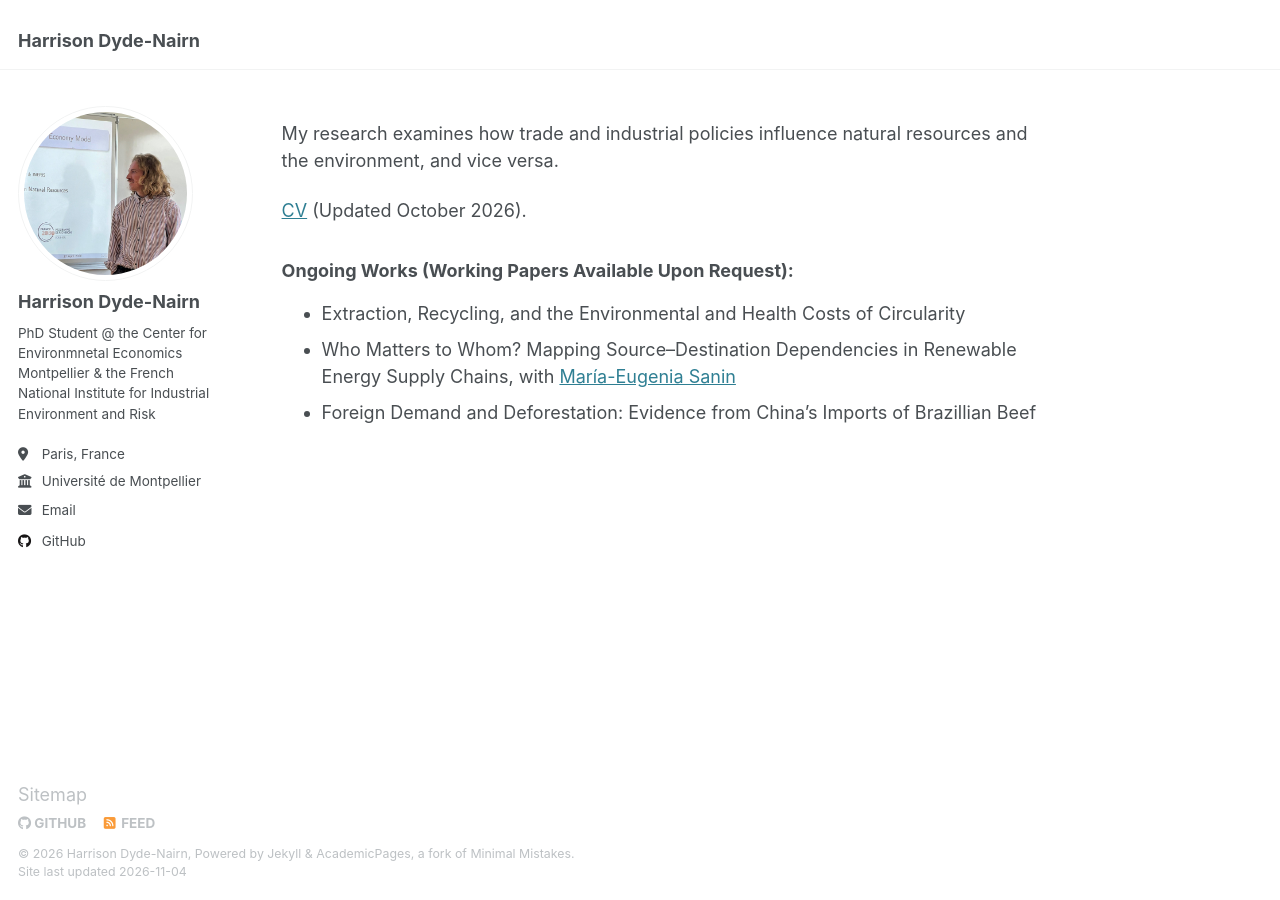
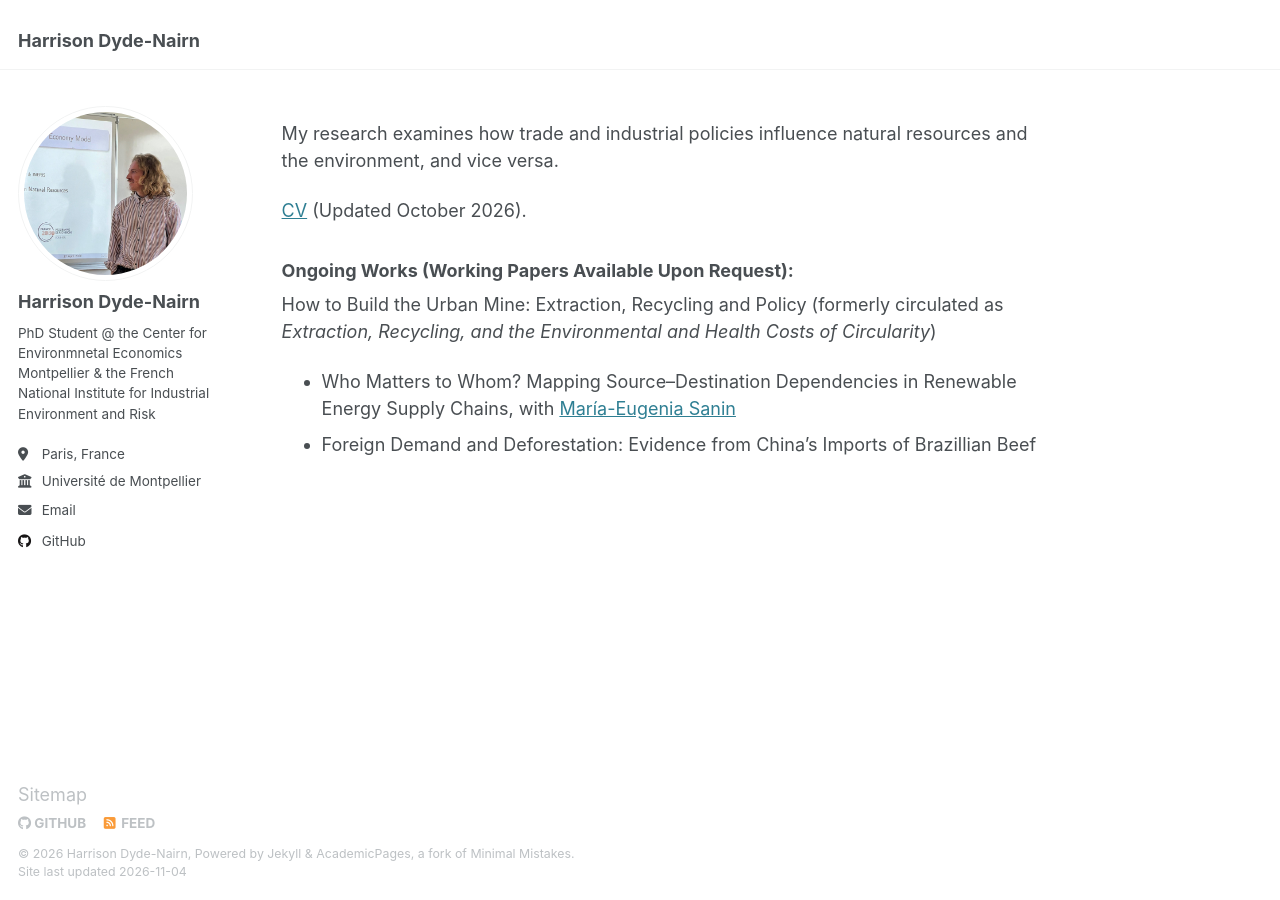
Before and after one commit to hdydenairn/hdydenairn.github.io, a Jekyll site: the page built from _pages/about.md, in a window 1280 px wide. Built offline with Jekyll 4.4.1, drawn with Linux system fonts in a browser that asks for light colours.

Commit message:
Revise title for ongoing work on urban mining
Updated title of ongoing work on extraction and recycling.

```diff
--- a/_pages/about.md
+++ b/_pages/about.md
@@ -13,6 +13,6 @@ My research examines how trade and industrial policies influence natural resourc
 
 ### Ongoing Works (Working Papers Available Upon Request):
 
-- Extraction, Recycling, and the Environmental and Health Costs of Circularity
+How to Build the Urban Mine: Extraction, Recycling and Policy (formerly circulated as *Extraction, Recycling, and the Environmental and Health Costs of Circularity*)
 - Who Matters to Whom? Mapping Source–Destination Dependencies in Renewable Energy Supply Chains, with [María-Eugenia Sanin](https://sites.google.com/site/meugeniasanin/)
 - Foreign Demand and Deforestation: Evidence from China’s Imports of Brazillian Beef
```
